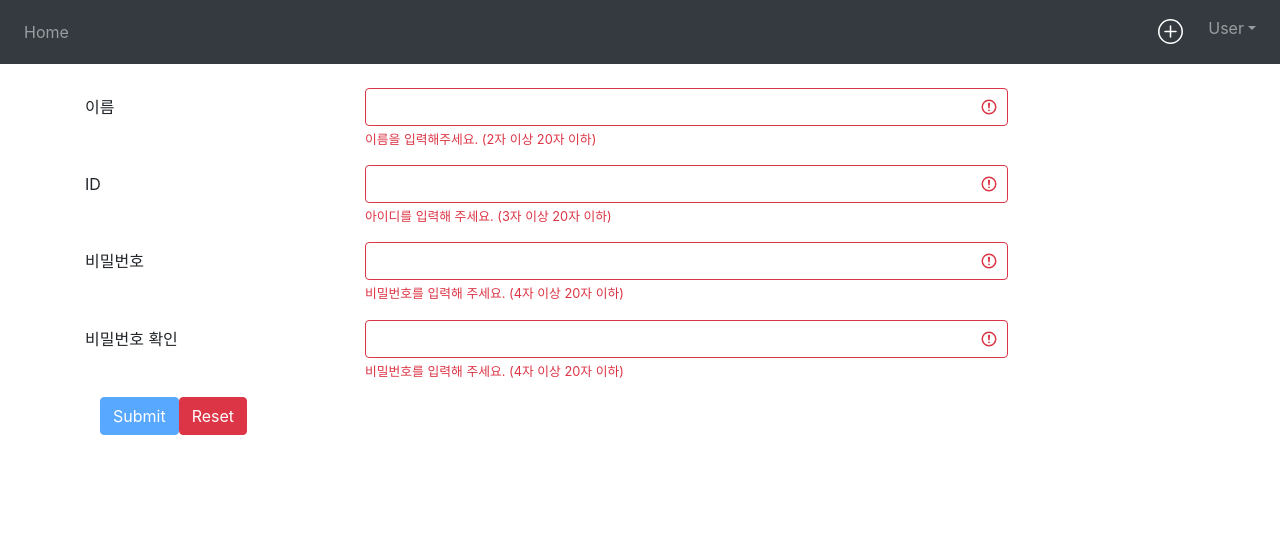
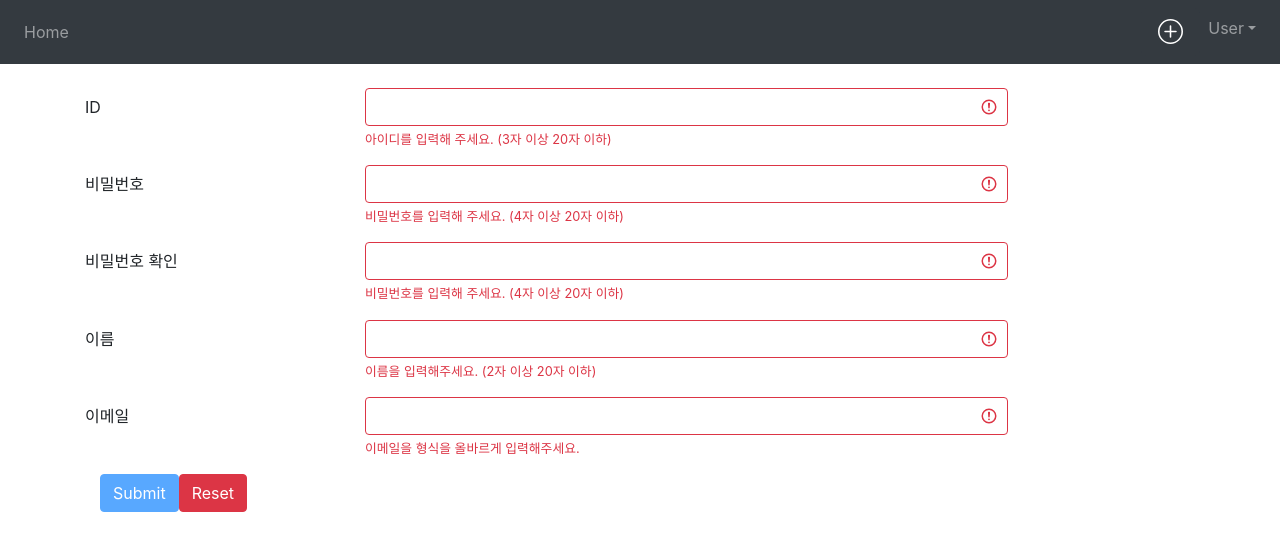
Before and after one commit to ByeongUkChoi/justSNS, a Vue app in the folder frontend/just-sns/: page /sign-up in a window 1280 px wide. Shown: the top 550 px of the page. Built offline with nearby package versions, Linux system fonts and the light colour scheme.

Commit message:
Fix SignUp

```diff
--- a/frontend/just-sns/src/api/auth.js
+++ b/frontend/just-sns/src/api/auth.js
@@ -5,7 +5,7 @@ function duplicateCheck(username) {
 }
 
 function signUp(data) {
-  return auth.post(`signup`, data);
+  return auth.post('signup', data);
 }
 
 export { duplicateCheck, signUp };
--- a/frontend/just-sns/src/components/SignUpForm.vue
+++ b/frontend/just-sns/src/components/SignUpForm.vue
@@ -1,22 +1,5 @@
 <template>
   <b-form @submit.prevent="onSubmit" @reset="onReset">
-    <b-form-group
-      id="fieldset-1"
-      label-cols-sm="4"
-      label-cols-lg="3"
-      content-cols-sm
-      content-cols-lg="7"
-      description=""
-      label="이름"
-      label-for="name"
-      :invalid-feedback="`이름을 입력해주세요. (${this.length.min.name}자 이상 ${this.length.max.name}자 이하)`"
-      ><b-form-input
-        id="name"
-        v-model="form.name"
-        :state="verifyName"
-        trim
-      ></b-form-input>
-    </b-form-group>
     <b-form-group
       label-cols-sm="4"
       label-cols-lg="3"
@@ -67,6 +50,41 @@
         trim
       ></b-form-input>
     </b-form-group>
+    <b-form-group
+      id="fieldset-1"
+      label-cols-sm="4"
+      label-cols-lg="3"
+      content-cols-sm
+      content-cols-lg="7"
+      description=""
+      label="이름"
+      label-for="name"
+      :invalid-feedback="`이름을 입력해주세요. (${this.length.min.name}자 이상 ${this.length.max.name}자 이하)`"
+      ><b-form-input
+        id="name"
+        v-model="form.name"
+        :state="verifyName"
+        trim
+      ></b-form-input>
+    </b-form-group>
+    <b-form-group
+      id="fieldset-1"
+      label-cols-sm="4"
+      label-cols-lg="3"
+      content-cols-sm
+      content-cols-lg="7"
+      description=""
+      label="이메일"
+      label-for="email"
+      :invalid-feedback="'이메일을 형식을 올바르게 입력해주세요.'"
+      ><b-form-input
+        id="name"
+        type="email"
+        v-model="form.email"
+        :state="verifyEmail"
+        trim
+      ></b-form-input>
+    </b-form-group>
     <b-container>
       <b-button type="submit" variant="primary" :disabled="!enableSubmit"
         >Submit</b-button
@@ -80,9 +98,6 @@ import { duplicateCheck, signUp } from '@/api/auth';
 
 export default {
   computed: {
-    verifyName() {
-      return this.checkLength('name');
-    },
     verifyId() {
       if (!this.checkLength('id')) {
         return false;
@@ -138,6 +153,12 @@ export default {
       // TODO: password 정합성 검사
       return '';
     },
+    verifyName() {
+      return this.checkLength('name');
+    },
+    verifyEmail() {
+      return /^[^\s@]+@[^\s@]+\.[^\s@]+$/.test(this.form.email);
+    },
     enableSubmit() {
       if (
         this.verifyName &&
@@ -167,10 +188,11 @@ export default {
         },
       },
       form: {
-        name: '',
         id: '',
         password: '',
         passwordCheck: '',
+        name: '',
+        email: '',
       },
       isDuplicateId: false,
     };
@@ -200,10 +222,10 @@ export default {
         return;
       }
       const payload = {
-        username: this.id,
-        password: this.password,
-        name: this.name,
-        //email: this.email
+        username: this.form.id,
+        password: this.form.password,
+        name: this.form.name,
+        email: this.form.email,
       };
       const response = await signUp(payload);
       // TODO:
```
